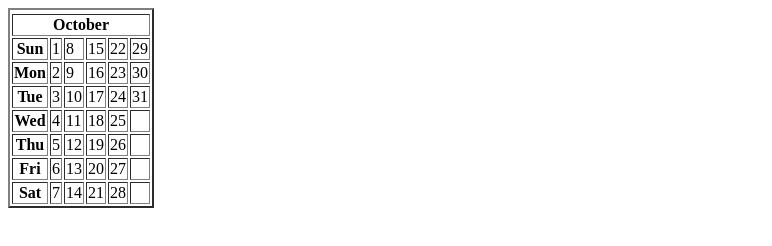
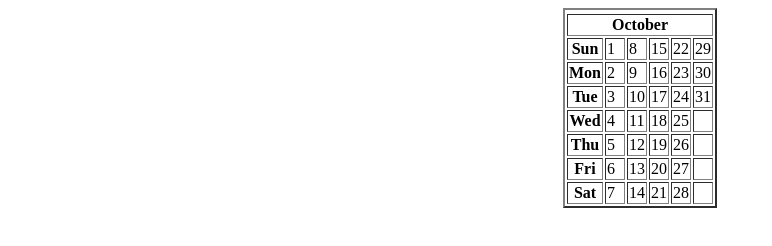
Before and after one commit to DimaBrikach/DimaBrikach, a plain HTML site: page HW-2/HW-2_advanced.html in a window 1280 px wide. Shown: the whole page, without its empty margins (0-772 px from the left). Drawn offline with Linux system fonts and the light colour scheme.

Commit message:
Centered the table, added fixed width to cells

```diff
--- a/HW-2/HW-2_advanced.html
+++ b/HW-2/HW-2_advanced.html
@@ -6,8 +6,14 @@
     <title>Document</title>
 </head>
 <body>
-    <table border="2">
-
+    <table border="2" align="center">
+        <colgroup>
+        </colgroup>
+        <col width="20px">
+        <col width="20px">
+        <col width="20px">
+        <col width="20px">
+        <col width="20px">
         <tr></tr>
             <th colspan="6">October</th>
         <tr>
```
